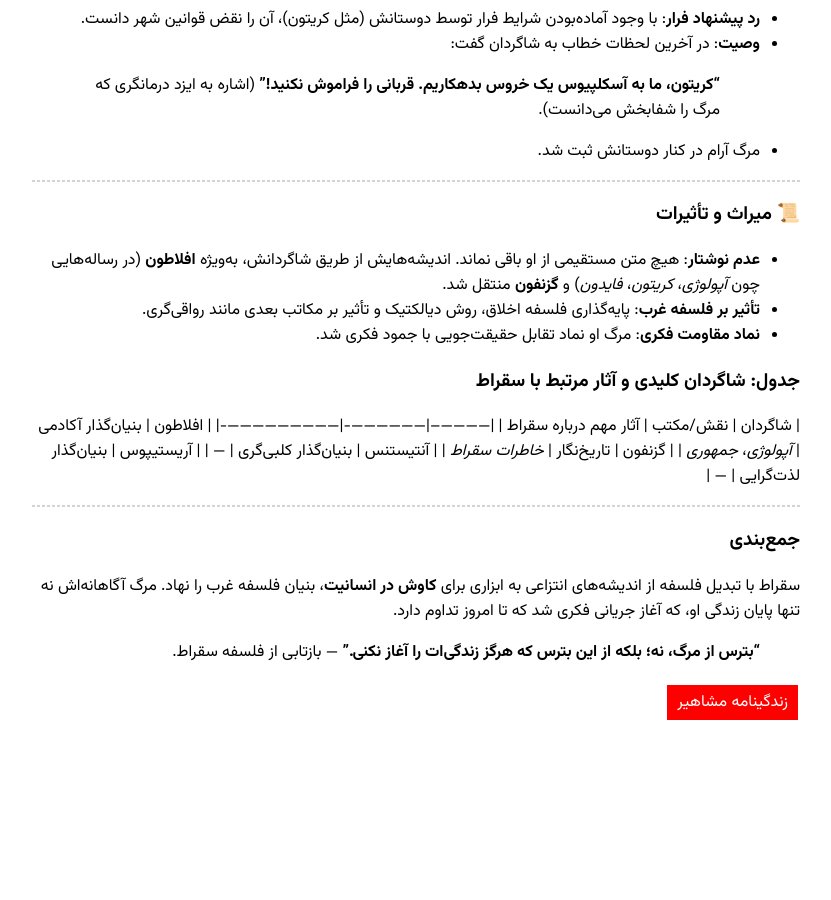
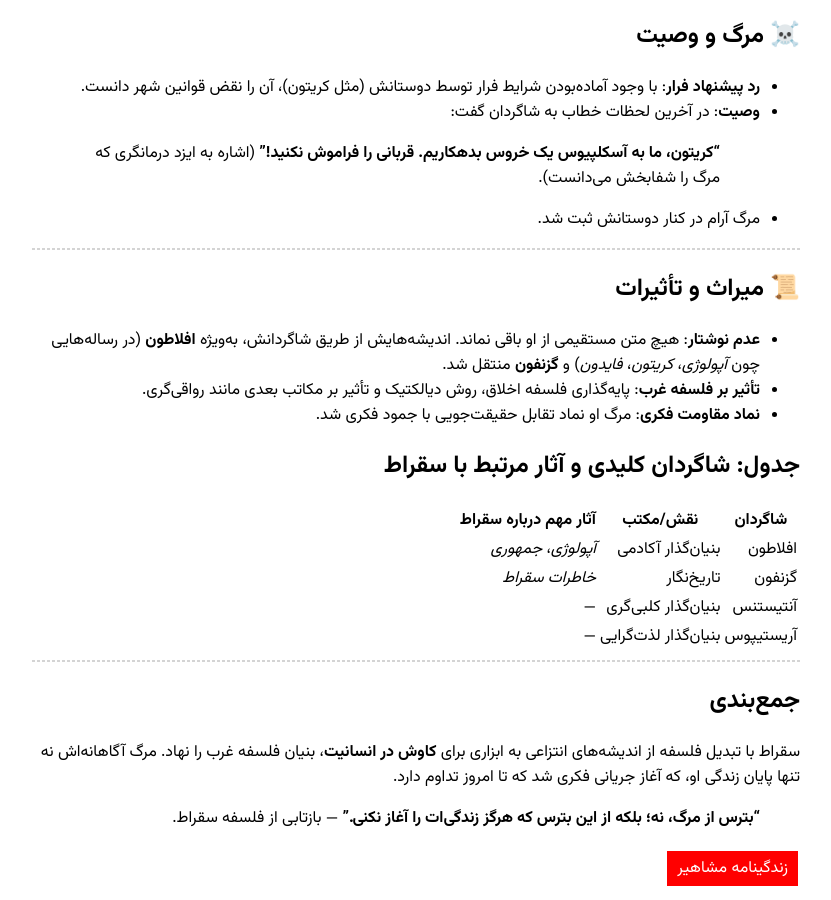
Before and after one commit to darkblog/darkblog.github.io, a Jekyll site: the page built from _posts/2025-7-4-51.md, in a window 1280 px wide and 900 px high, scrolled down 1399 px. Shown: the whole window, without its empty margins (224-1055 px from the left). Built offline with Jekyll 4.4.1, drawn with Linux system fonts in a browser that asks for light colours; before the commit the page ends 2133 px from its top, so only the background shows below that; some of the changed text lies outside the part shown.

Commit message:
Update 2025-7-4-51.md

```diff
--- a/_posts/2025-7-4-51.md
+++ b/_posts/2025-7-4-51.md
@@ -36,7 +36,7 @@ title: سقراط
 
 ---
 
-### ⚖️ محاکمه و اتهامات
+## ⚖️ محاکمه و اتهامات
 در سال ۳۹۹ پ.م، سقراط در ۷۰ سالگی به دو اتهام محاکمه شد:
 1. **فساد جوانان**: آموزش‌هایش به چالش کشیدن سنت‌ها و ارزش‌های آتن.
 2. **بی‌اعتقادی به خدایان**: معرفی خدایان جدید (اشاره به "دایمون" درونی که او را راهنمایی می‌کرد).
@@ -46,7 +46,7 @@ title: سقراط
 
 ---
 
-### ☠️ مرگ و وصیت
+## ☠️ مرگ و وصیت
 - **رد پیشنهاد فرار**: با وجود آماده‌بودن شرایط فرار توسط دوستانش (مثل کریتون)، آن را نقض قوانین شهر دانست.
 - **وصیت**: در آخرین لحظات خطاب به شاگردان گفت:
   > **"کریتون، ما به آسکلپیوس یک خروس بدهکاریم. قربانی را فراموش نکنید!"** (اشاره به ایزد درمانگری که مرگ را شفابخش می‌دانست).
@@ -54,12 +54,13 @@ title: سقراط
 
 ---
 
-### 📜 میراث و تأثیرات
+## 📜 میراث و تأثیرات
 - **عدم نوشتار**: هیچ متن مستقیمی از او باقی نماند. اندیشه‌هایش از طریق شاگردانش، به‌ویژه **افلاطون** (در رساله‌هایی چون *آپولوژی*، *کریتون*، *فایدون*) و **گزنفون** منتقل شد.
 - **تأثیر بر فلسفه غرب**: پایه‌گذاری فلسفه اخلاق، روش دیالکتیک و تأثیر بر مکاتب بعدی مانند رواقی‌گری.
 - **نماد مقاومت فکری**: مرگ او نماد تقابل حقیقت‌جویی با جمود فکری شد.
 
-### جدول: شاگردان کلیدی و آثار مرتبط با سقراط
+## جدول: شاگردان کلیدی و آثار مرتبط با سقراط
+
 | شاگردان      | نقش/مکتب          | آثار مهم درباره سقراط       |
 |--------------|-------------------|----------------------------|
 | افلاطون      | بنیان‌گذار آکادمی | *آپولوژی*، *جمهوری*       |
@@ -69,6 +70,6 @@ title: سقراط
 
 ---
 
-### جمع‌بندی
+## جمع‌بندی
 سقراط با تبدیل فلسفه از اندیشه‌های انتزاعی به ابزاری برای **کاوش در انسانیت**، بنیان فلسفه غرب را نهاد. مرگ آگاهانه‌اش نه تنها پایان زندگی او، که آغاز جریانی فکری شد که تا امروز تداوم دارد.
 > **"بترس از مرگ، نه؛ بلکه از این بترس که هرگز زندگی‌ات را آغاز نکنی."** — بازتابی از فلسفه سقراط.
```
Also changed, not shown: other parts of _posts/2025-7-4-51.md (+5 -5 lines).
